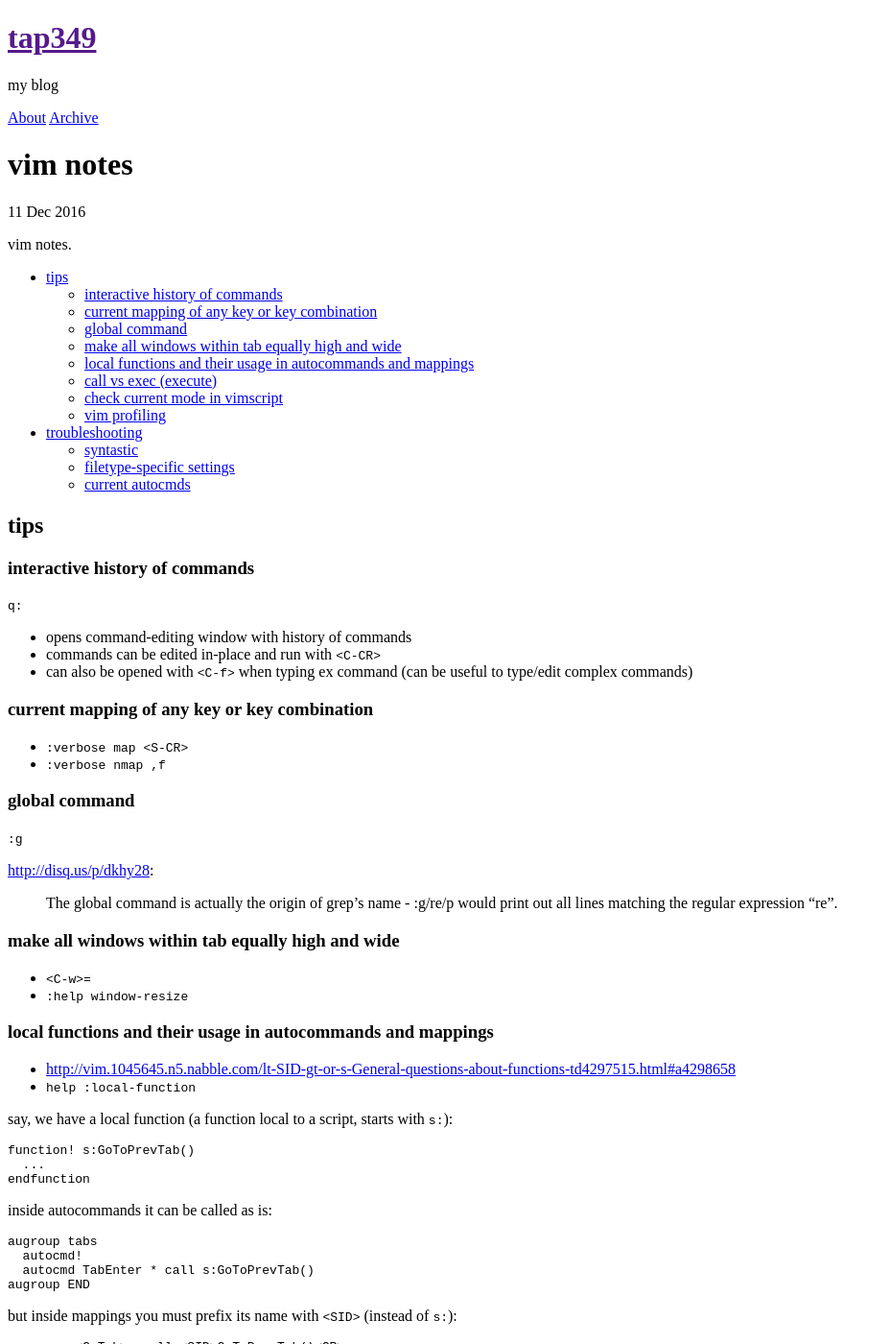
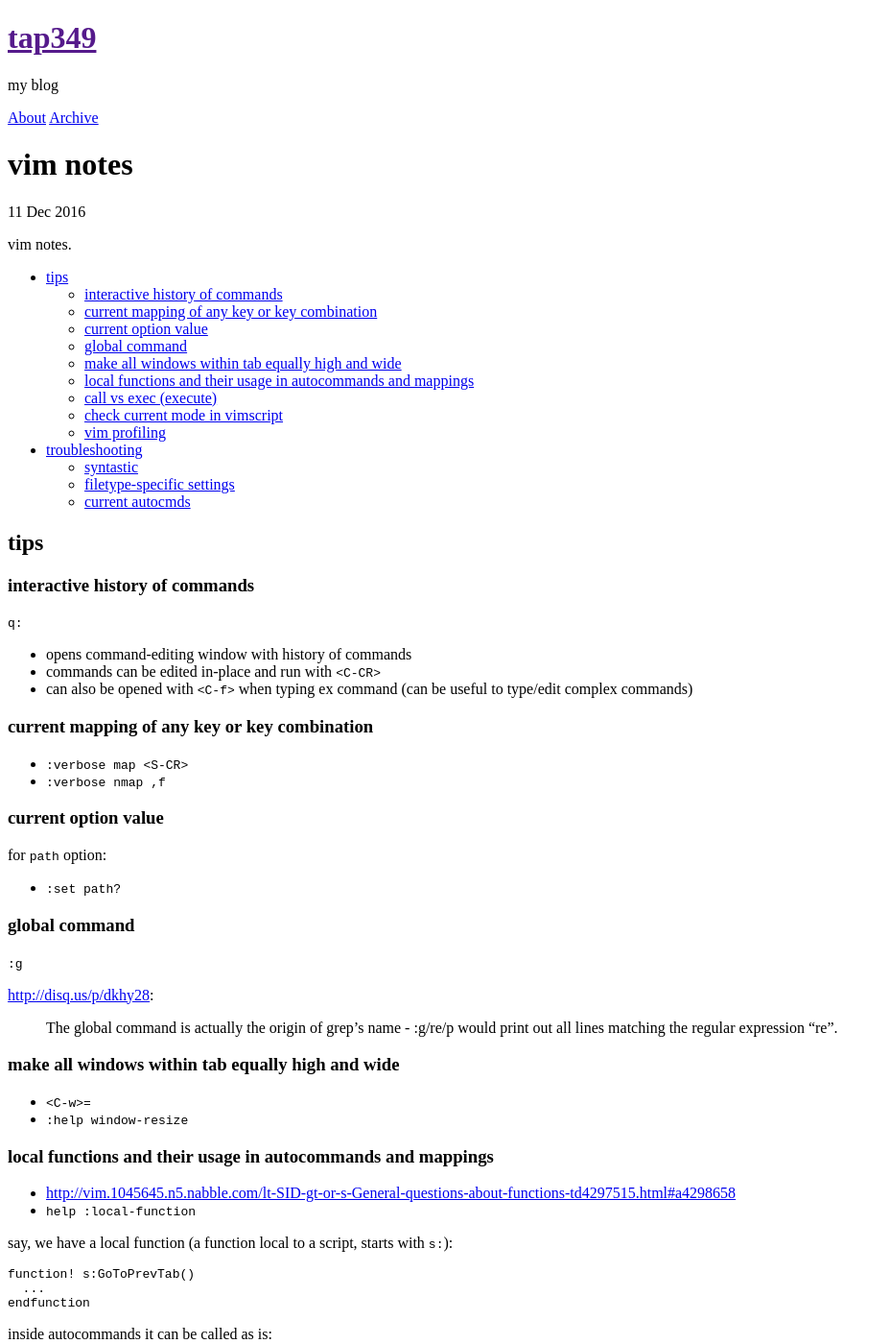
Before and after one commit to tap349/tap349.github.io, a Jekyll site: the page built from _posts/2016-12-11-vim-notes.md, in a window 1280 px wide and 1400 px high. Shown: the whole window at 96% size, without its empty margins (0-928 px from the left). Built offline with Jekyll 4.4.1, drawn with Linux system fonts in a browser that asks for light colours.

Commit message:
update 2017-04-20_16:14:20

```diff
--- a/_posts/2016-12-11-vim-notes.md
+++ b/_posts/2016-12-11-vim-notes.md
@@ -29,6 +29,12 @@ vim notes.
 
 - `:verbose map <S-CR>`
 - `:verbose nmap ,f`
+
+### current option value
+
+for `path` option:
+
+- `:set path?`
 
 ### global command
 
```
